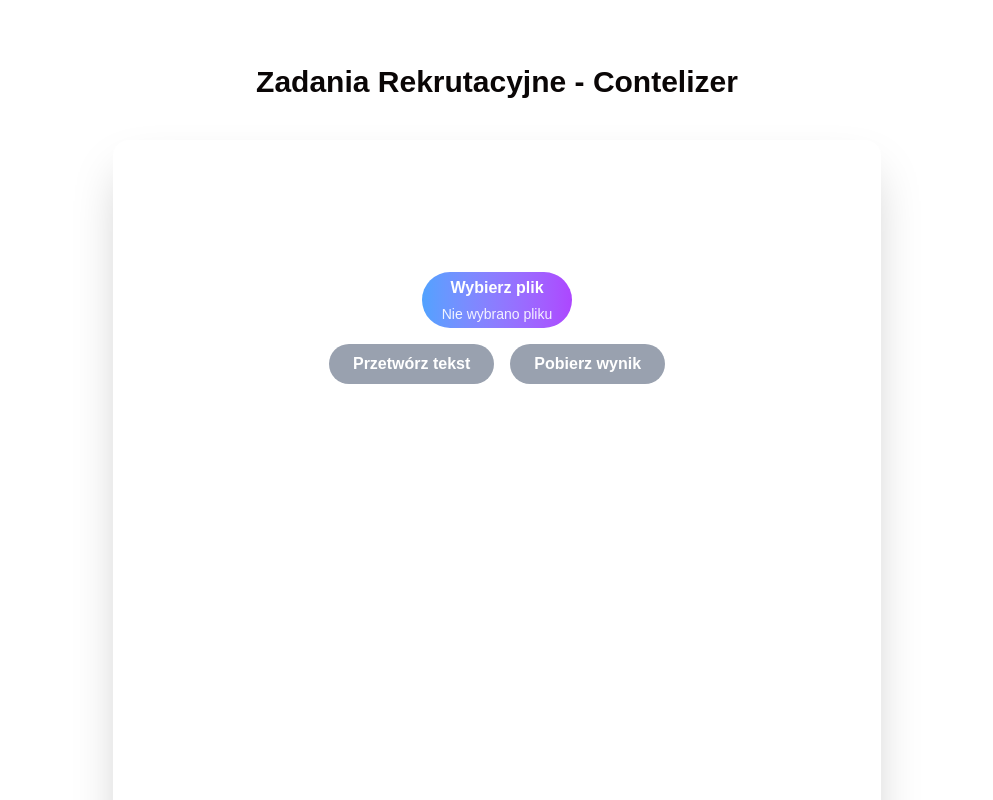
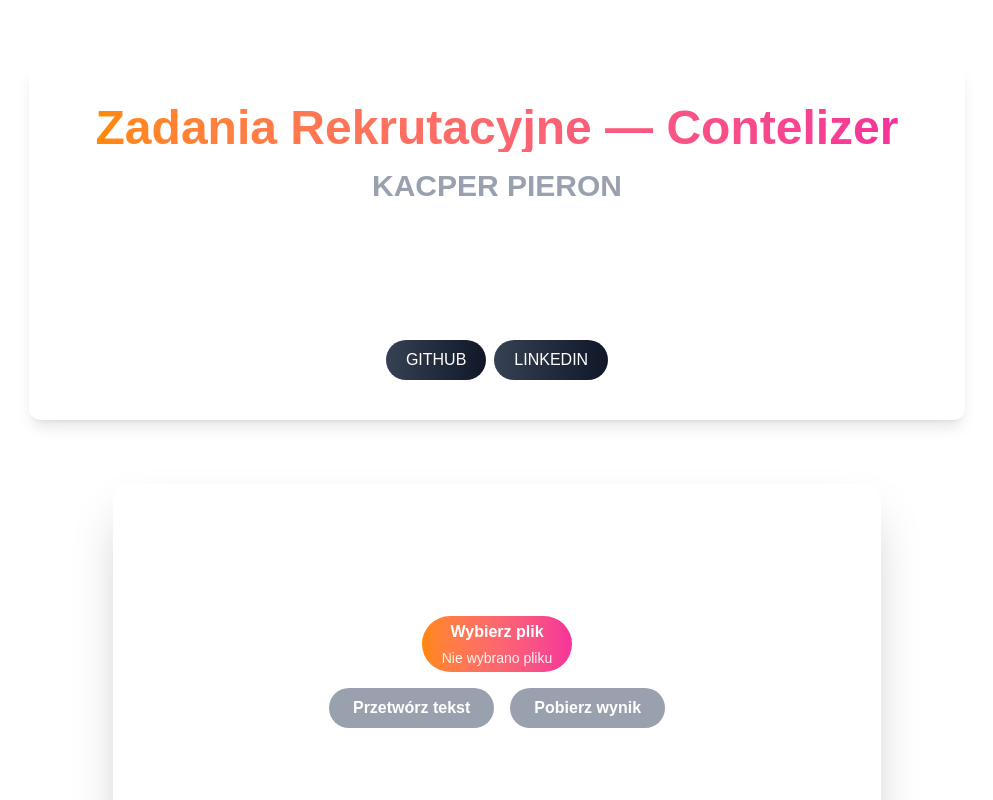
Before and after one commit to novelbyte/zadaniaRekrutacyjneContelizer, a Next.js app: page / in a window 1280 px wide. Shown: the top 800 px of the page, without its empty margins (143-1136 px from the left). Built offline with nearby package versions, Linux system fonts and the light colour scheme; no server answers.

Commit message:
zmiana koloru tekstow i buttonow zeby wszystko wygladalo tak samo, dodanie sekcji Hero z linkiem do githuba i linkedina.

```diff
--- /dev/null
+++ b/app/Hero/page.tsx
@@ -0,0 +1,38 @@
+'use client';
+
+import Link from 'next/link';
+
+export default function Hero() {
+  return (
+    <section className="w-full text-white py-12 flex flex-col items-center justify-center bg-white/5 backdrop-blur-md rounded-xl shadow-lg mb-10 p-6 sm:p-10">
+      <h1 className="text-3xl sm:text-5xl font-extrabold mb-4 bg-linear-to-r from-orange-400 to-pink-500 bg-clip-text text-transparent text-center">
+        Zadania Rekrutacyjne — Contelizer
+      </h1>
+      <p className="text-3xl font-extrabold mb-4 bg-gray-400 bg-clip-text text-transparent text-center">
+        KACPER PIERON
+      </p>
+      <p className="text-center text-lg text-white/70 max-w-2xl mb-6">
+        Cześć, przesyłam zadania rekrutacyjne.
+        Poniżej zamieszczam linki do linkedina i githuba z kodem zadań :D
+      </p>
+      PS. Oczywiscie .env.local bym nie commitowal w prawdziwym projekcie :P
+      <div className="flex gap-2 pt-4">
+        <Link
+          href="https://github.com/novelbyte/zadaniaRekrutacyjneContelizer"
+          target='blank'
+          className='flex items-center px-5 py-2 rounded-full bg-linear-to-r from-gray-700 to-gray-900 hover:scale-105 transition-transform'
+        >
+          GITHUB
+        </Link>
+
+        <Link
+          href="https://www.linkedin.com/in/kacperpieron/"
+          target='blank'
+          className='flex items-center px-5 py-2 rounded-full bg-linear-to-r from-gray-700 to-gray-900 hover:scale-105 transition-transform'
+        >
+          LINKEDIN
+        </Link>
+      </div>
+    </section>
+  );
+}
--- a/app/page.tsx
+++ b/app/page.tsx
@@ -2,15 +2,16 @@
 import WordShuffle from './wordShuffle/page';
 import PeselValidation from './peselValidation/page';
 import Gorest from './gorest/page';
+import Hero from './Hero/page';
 
 export default function Home() {
   return (
     <main className="min-h-screen flex items-center justify-center p-8">
       <div className="max-w-[1000px] w-screen bg-white/5 rounded-xl p-8">
-        <h1 className="text-3xl font-bold mb-4 text-center">Zadania Rekrutacyjne - Contelizer</h1>
-          <WordShuffle />
-          <PeselValidation />
-          <Gorest />
+        <Hero />
+        <WordShuffle />
+        <PeselValidation />
+        <Gorest />
       </div>
     </main>
   );
--- a/app/wordShuffle/page.tsx
+++ b/app/wordShuffle/page.tsx
@@ -44,7 +44,7 @@
     const url = URL.createObjectURL(blob);
     const link = document.createElement('a');
     link.href = url;
-    link.download = 'przetworzony_tekst.txt';
+    link.download = 'TekstPoPrzetworzeniu.txt';
     document.body.appendChild(link);
     link.click();
     document.body.removeChild(link);
@@ -60,7 +60,7 @@
 
         {/* Input pliku */}
         <div className="flex flex-col items-center gap-4 w-full">
-          <label className=" bg-linear-to-r from-blue-400 to-purple-500 flex flex-col items-center rounded-full px-5 py-1 cursor-pointer hover:">
+          <label className=" bg-linear-to-r from-orange-400 to-pink-500 flex flex-col items-center rounded-full px-5 py-1 cursor-pointer hover:">
             <span className="mb-1 text-white  font-extrabold">Wybierz plik</span>
             <input
               type="file"
@@ -80,7 +80,7 @@
               className={`px-6 py-2 rounded-full font-semibold text-white transition-transform duration-200
                 ${
                   originalText
-                    ? 'bg-linear-to-r from-orange-400 to-pink-500 hover:scale-105'
+                    ? 'bg-linear-to-r from-orange-600 to-pink-600 hover:scale-105'
                     : 'bg-gray-400 cursor-not-allowed'
                 }`}
             >
--- a/package.json
+++ b/package.json
@@ -10,6 +10,7 @@
     "test": "vitest"
   },
   "dependencies": {
+    "lucide-react": "^0.552.0",
     "next": "16.0.1",
     "react": "18.2.0",
     "react-dom": "18.2.0"
```
Also changed, not shown: 1 other file (tests, documents, lock files or other folders).
